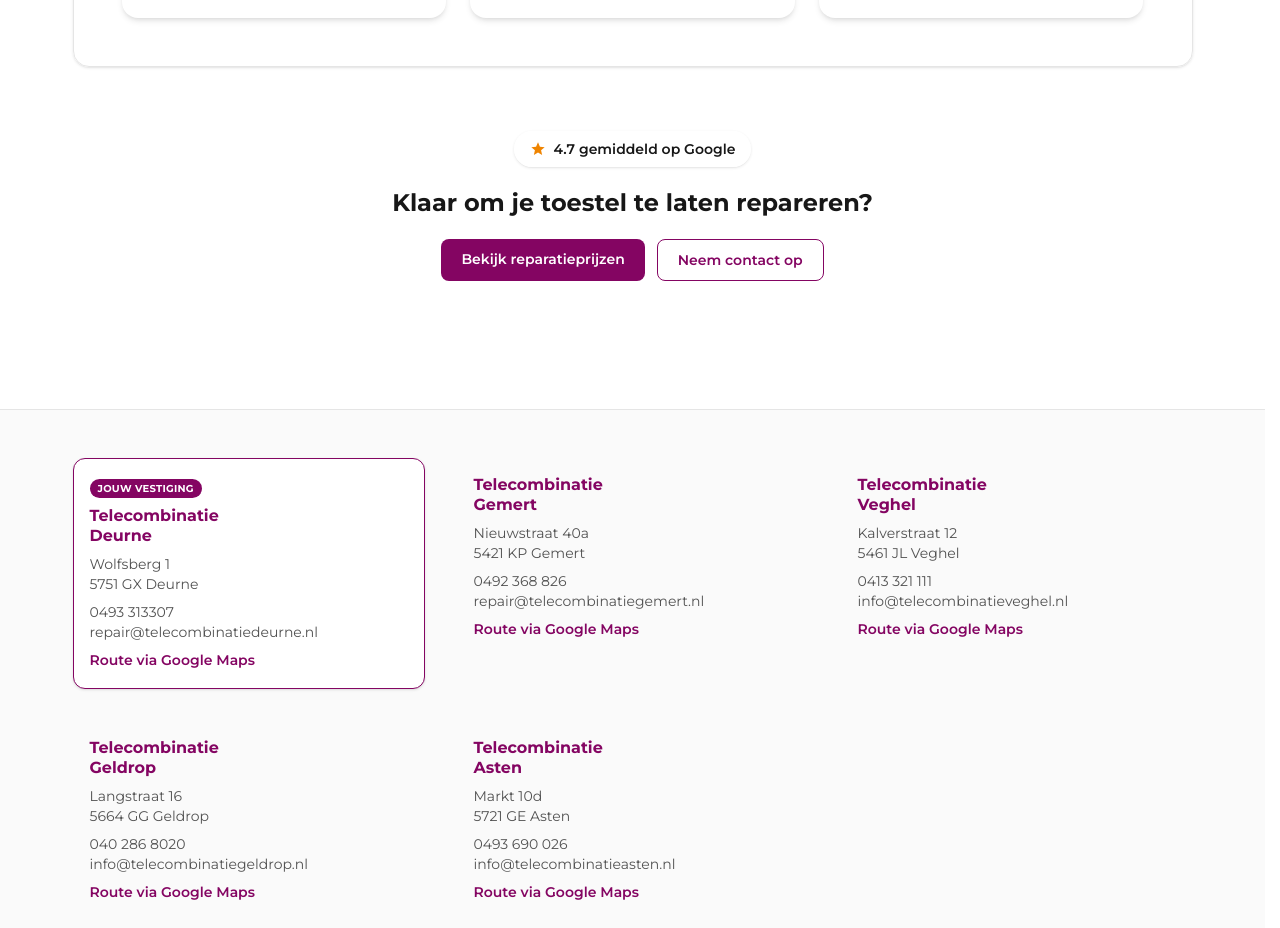
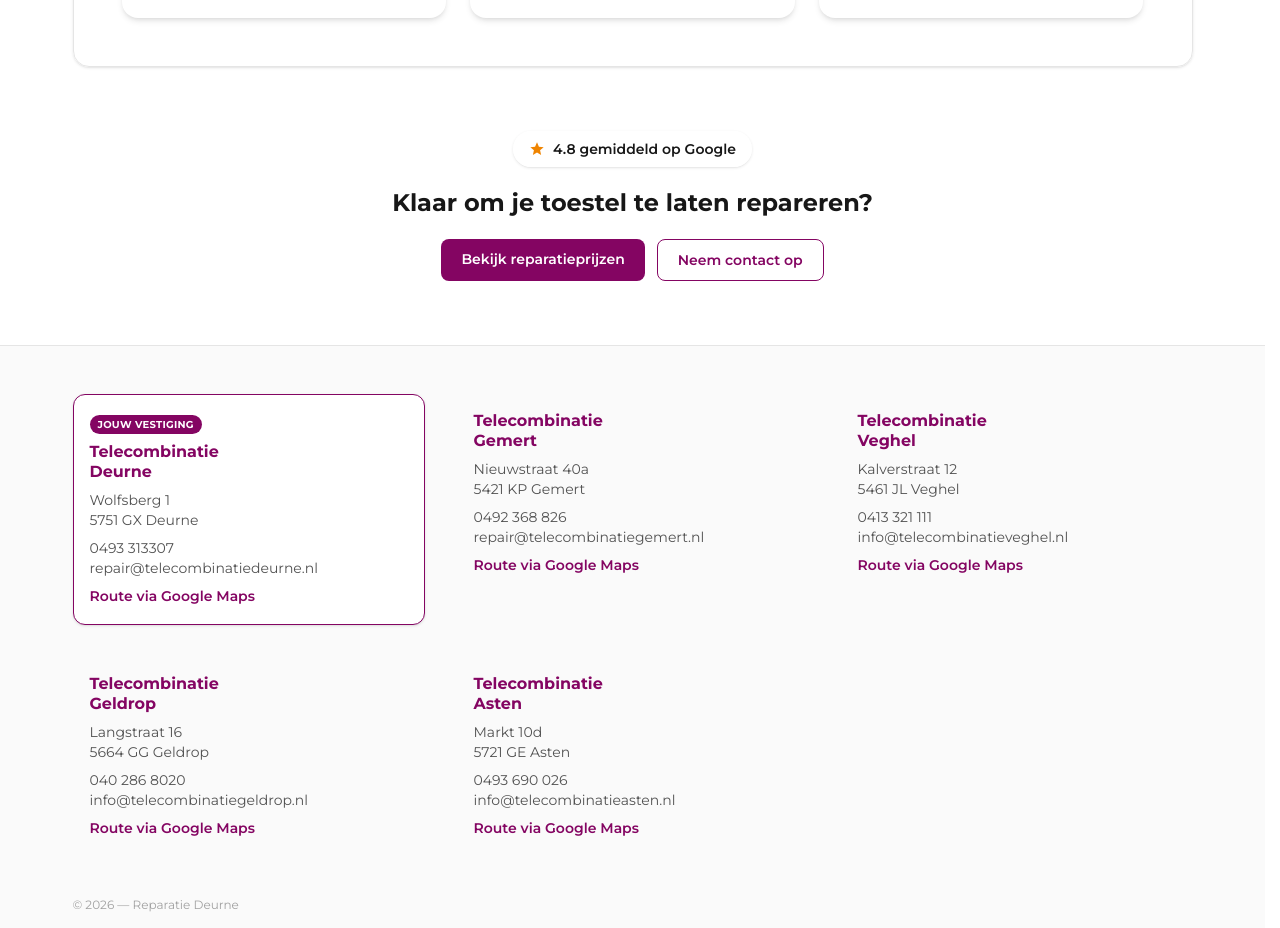
Before and after one commit to bmjvanboven/reparatiedeurne, a Next.js app: page / in a window 1280 px wide. Shown: the part 1540-2468 px from the top of the page. Built offline with nearby package versions, Linux system fonts and the light colour scheme; no server answers.

Commit message:
TrustCta: Deurne-rating naar 4.8, ruimte onder/boven gelijkgetrokken
Co-Authored-By: Claude Sonnet 5 <noreply@anthropic.com>

```diff
--- a/src/components/TrustCta.tsx
+++ b/src/components/TrustCta.tsx
@@ -3,7 +3,7 @@ import type { SiteVariant } from "@/lib/site-varianten";
 
 /** Gemiddelde Google-beoordeling per stad (alleen bekend voor de directe-reparatie-vestigingen). */
 const GOOGLE_RATING: Record<string, number> = {
-  Deurne: 4.7,
+  Deurne: 4.8,
   Gemert: 4.8,
   Geldrop: 4.8,
 };
@@ -20,7 +20,7 @@ export function TrustCta({ variant }: { variant: SiteVariant }) {
   const rating = GOOGLE_RATING[variant.stad];
 
   return (
-    <section className="pb-16 text-center">
+    <section className="text-center">
       {rating && (
         <p className="mb-5 inline-flex items-center gap-2 rounded-full bg-white/90 px-4 py-2 text-sm font-semibold text-neutral-900 shadow-sm">
           <StarIcon className="h-4 w-4 text-tc-oranje" />
```
